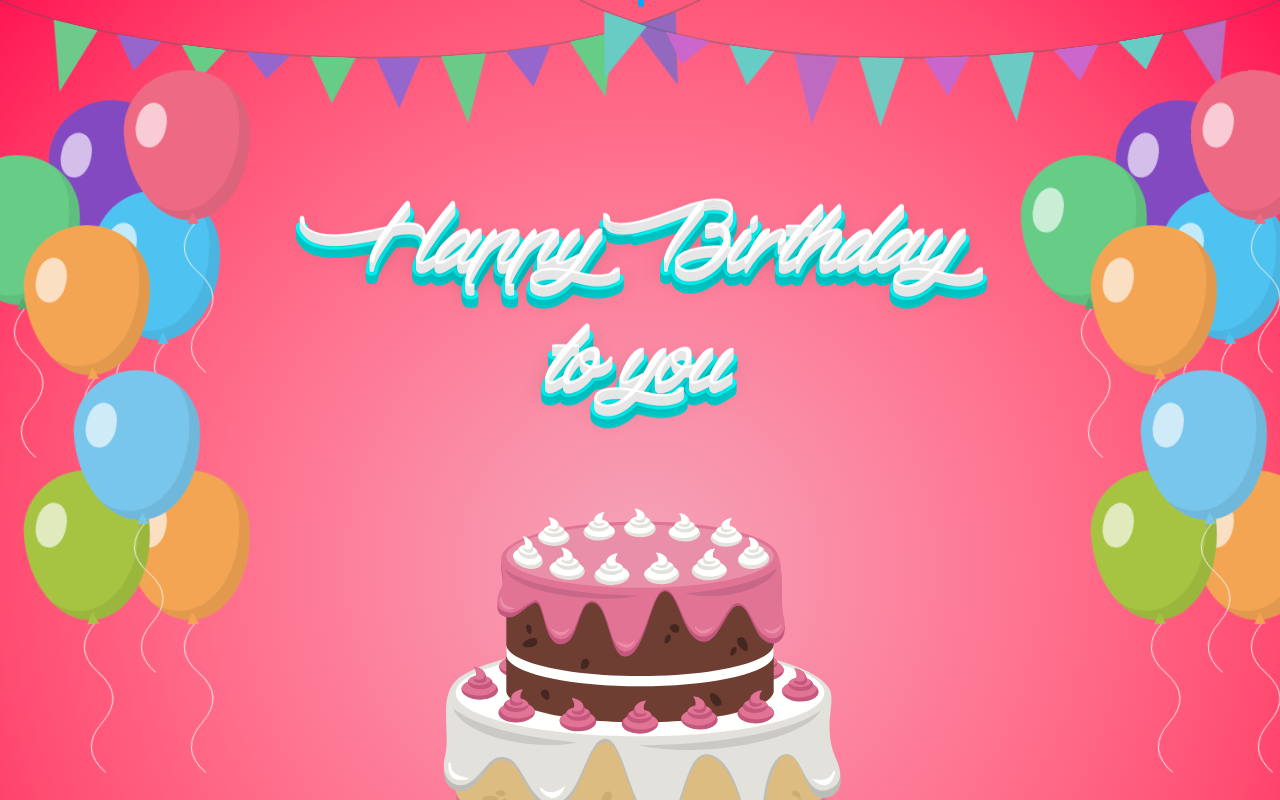
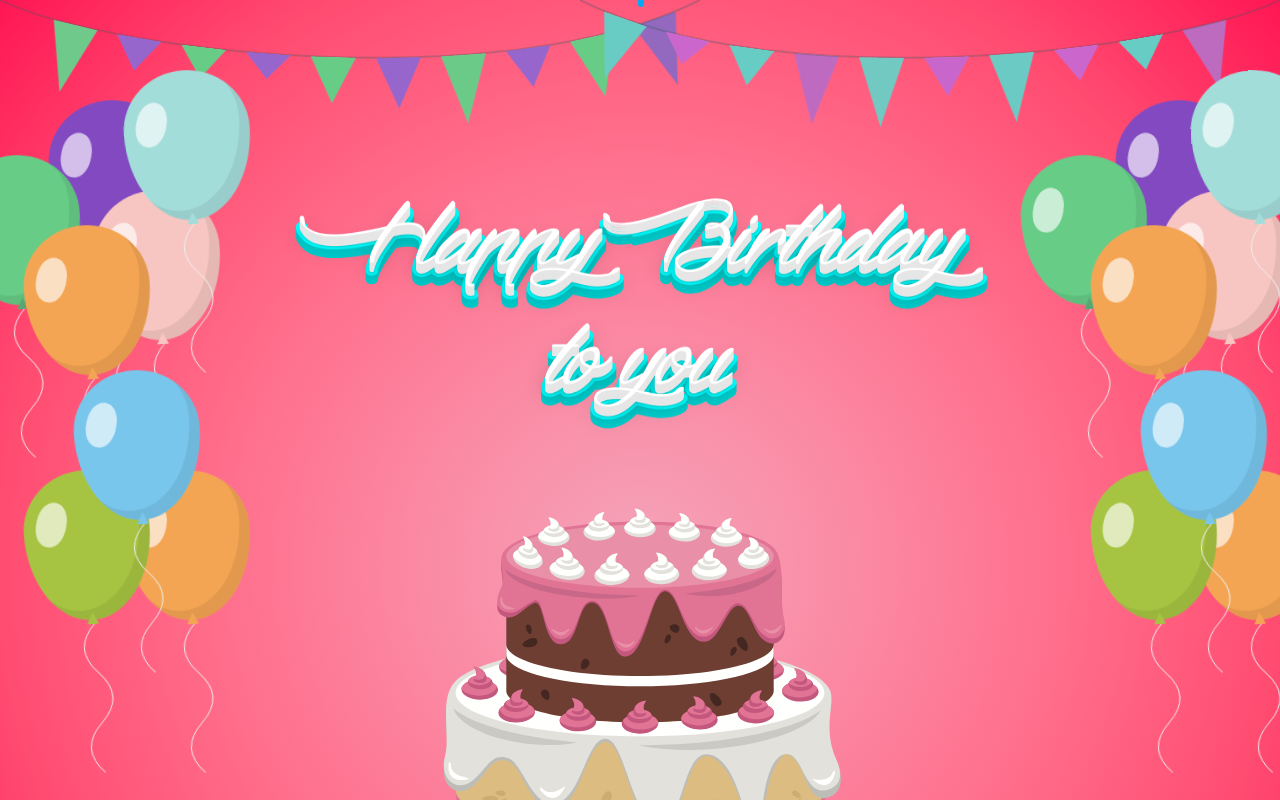
Before and after one commit to MathanKA/birthday, a Nuxt app: page / in a window 1280 px wide. Shown: the top 800 px of the page. Built offline with nearby package versions, Linux system fonts and the light colour scheme.

Commit message:
fix(balloons and loader): color changes

```diff
--- a/assets/styles/components/_balloon-group.scss
+++ b/assets/styles/components/_balloon-group.scss
@@ -97,10 +97,10 @@
 }
 
 .balloon:nth-child(2){
-  background:#4ec3f1;
+  background:#f7c6c2;
   animation-duration:3.5s;
-   }
-.balloon:nth-child(2):before { color: #4ec3f1;  }
+}
+.balloon:nth-child(2):before { color: #f7c6c2;  }
 
 .balloon:nth-child(3){ background:hsl(139,50%,60%); animation-duration:3s; }
 .balloon:nth-child(3):before { color:hsl(139,30%,50%);  }
@@ -108,8 +108,8 @@
 .balloon:nth-child(4){ background:#f4a553; animation-duration:4.5s; }
 .balloon:nth-child(4):before { color:#f4a553;  }
 
-.balloon:nth-child(5){ background:#ee6984; animation-duration:5s; }
-.balloon:nth-child(5):before { color:#ee6984;  }
+.balloon:nth-child(5){ background:#a3ddda; animation-duration:5s; }
+.balloon:nth-child(5):before { color:#a3ddda;  }
 
 .balloon:nth-child(6){ background:#f4a553; animation-duration:5s; }
 .balloon:nth-child(6):before { color:#f4a553;  }
--- a/assets/styles/components/_loader.scss
+++ b/assets/styles/components/_loader.scss
@@ -578,7 +578,7 @@
   align-items: center;
   color: white;
   position: relative;
-  animation: bgcolorchange 8s;
+  animation: bgcolorchange 10s;
   &__status {
     width: 100%;
     display: flex;
```
